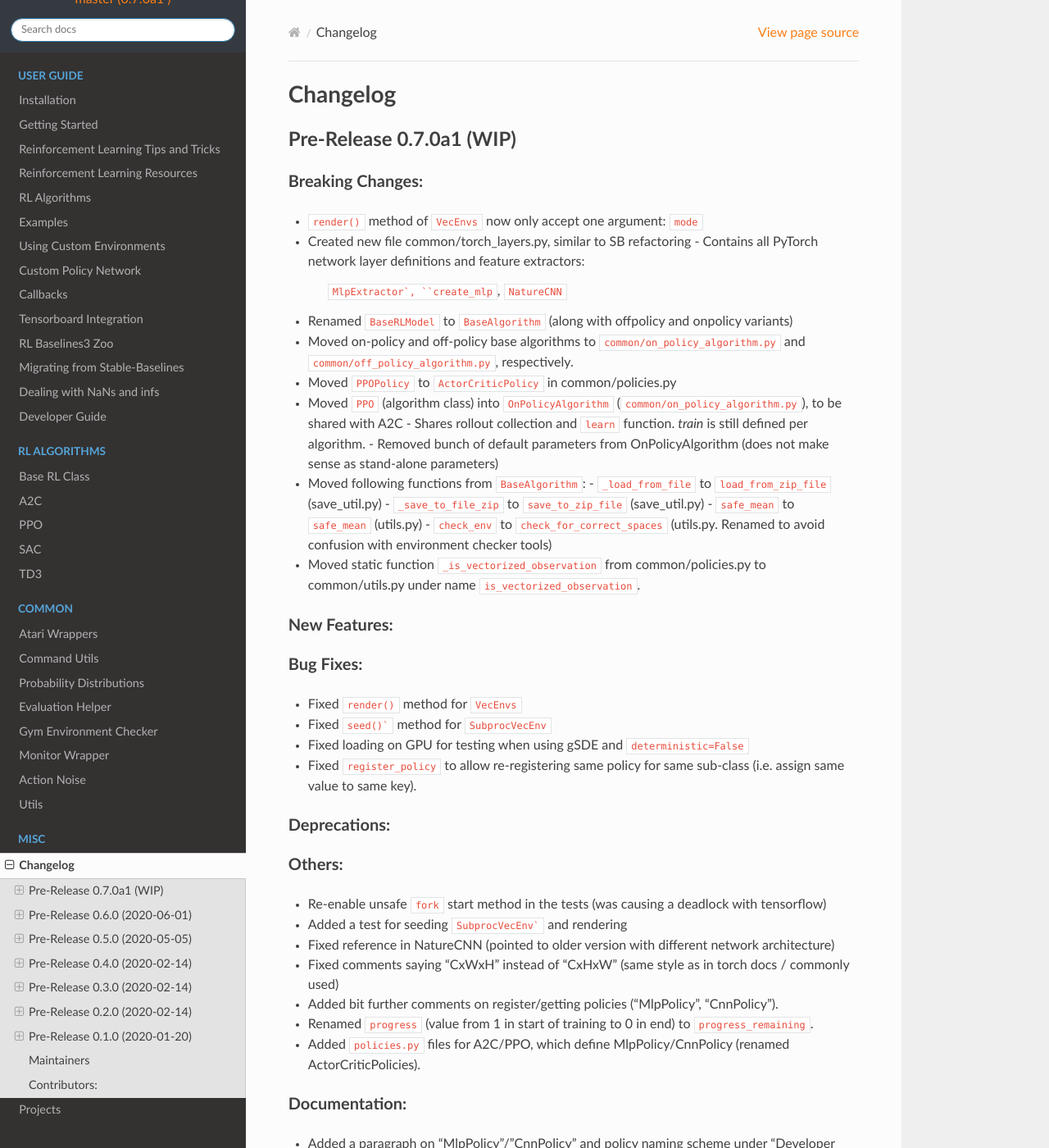
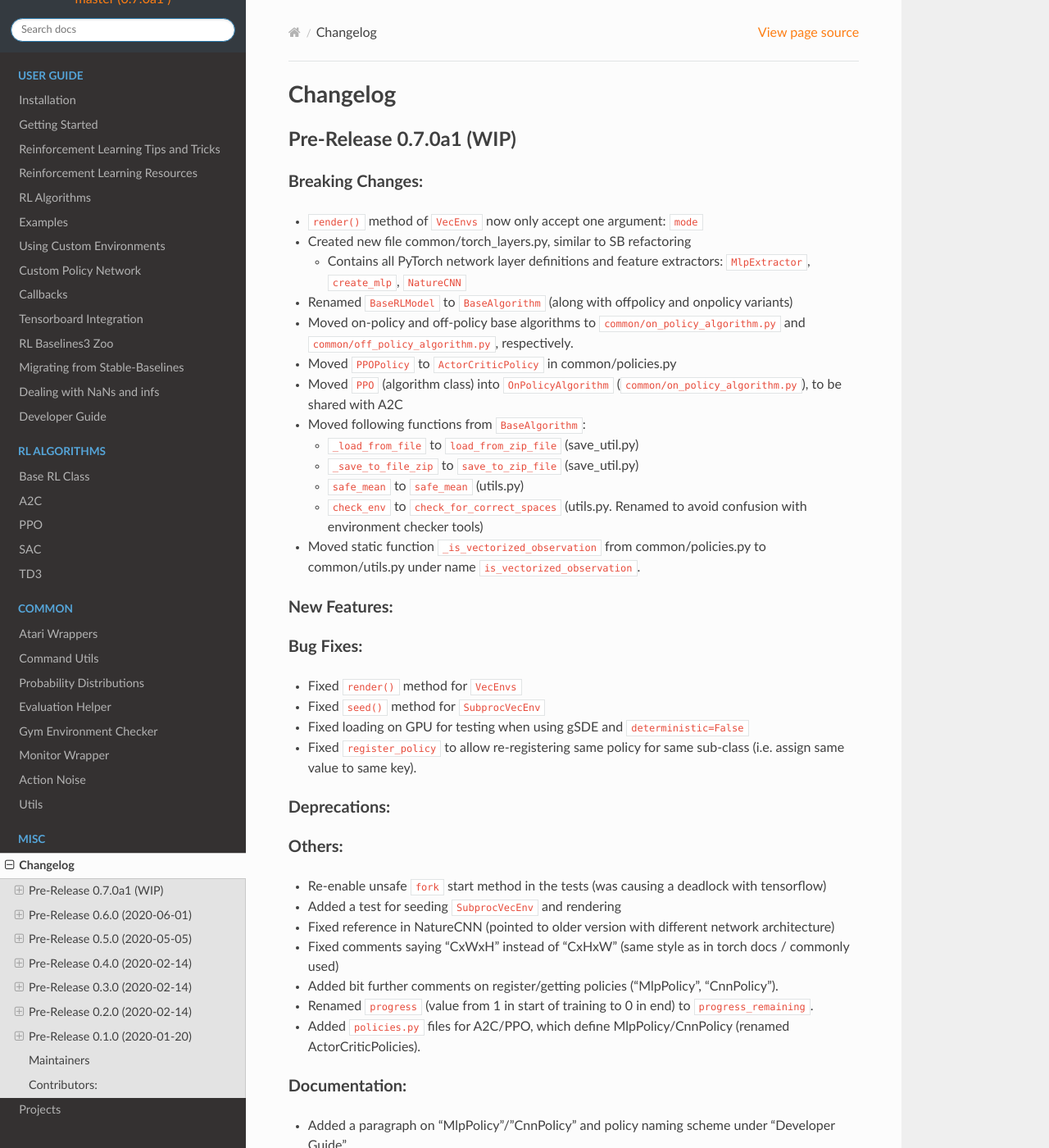
Before and after one commit to DLR-RM/stable-baselines3, a Sphinx documentation site: the page built from docs/misc/changelog.rst, in a window 1280 px wide and 1400 px high. Shown: the whole window at 82% size. Built offline with Sphinx 7.4.7 and the Read the Docs theme 2.0.0, drawn with Linux system fonts in a browser that asks for light colours; pages that are not in the unit, such as notebooks, are missing from menus; some of the changed text lies outside the part shown.

Commit message:
Clean changelog

````diff
--- a/docs/misc/changelog.rst
+++ b/docs/misc/changelog.rst
@@ -11,19 +11,20 @@ Breaking Changes:
 ^^^^^^^^^^^^^^^^^
 - ``render()`` method of ``VecEnvs`` now only accept one argument: ``mode``
 - Created new file common/torch_layers.py, similar to SB refactoring
-  - Contains all PyTorch network layer definitions and feature extractors:
-    ``MlpExtractor`, ``create_mlp``, ``NatureCNN``
+
+  - Contains all PyTorch network layer definitions and feature extractors: ``MlpExtractor``, ``create_mlp``, ``NatureCNN``
+
 - Renamed ``BaseRLModel`` to ``BaseAlgorithm`` (along with offpolicy and onpolicy variants)
 - Moved on-policy and off-policy base algorithms to ``common/on_policy_algorithm.py`` and ``common/off_policy_algorithm.py``, respectively.
 - Moved ``PPOPolicy`` to ``ActorCriticPolicy`` in common/policies.py
 - Moved ``PPO`` (algorithm class) into ``OnPolicyAlgorithm`` (``common/on_policy_algorithm.py``), to be shared with A2C
-  - Shares rollout collection and ``learn`` function. `train` is still defined per algorithm.
-  - Removed bunch of default parameters from OnPolicyAlgorithm (does not make sense as stand-alone parameters)
 - Moved following functions from ``BaseAlgorithm``:
+
   - ``_load_from_file`` to ``load_from_zip_file`` (save_util.py)
   - ``_save_to_file_zip`` to ``save_to_zip_file`` (save_util.py)
   - ``safe_mean`` to ``safe_mean`` (utils.py)
   - ``check_env`` to ``check_for_correct_spaces`` (utils.py. Renamed to avoid confusion with environment checker tools)
+
 - Moved static function ``_is_vectorized_observation`` from common/policies.py to common/utils.py under name ``is_vectorized_observation``.
 
 
@@ -33,7 +34,7 @@ New Features:
 Bug Fixes:
 ^^^^^^^^^^
 - Fixed ``render()`` method for ``VecEnvs``
-- Fixed ``seed()``` method for ``SubprocVecEnv``
+- Fixed ``seed()`` method for ``SubprocVecEnv``
 - Fixed loading on GPU for testing when using gSDE and ``deterministic=False``
 - Fixed ``register_policy`` to allow re-registering same policy for same sub-class (i.e. assign same value to same key).
 
@@ -43,7 +44,7 @@ Deprecations:
 Others:
 ^^^^^^^
 - Re-enable unsafe ``fork`` start method in the tests (was causing a deadlock with tensorflow)
-- Added a test for seeding ``SubprocVecEnv``` and rendering
+- Added a test for seeding ``SubprocVecEnv`` and rendering
 - Fixed reference in NatureCNN (pointed to older version with different network architecture)
 - Fixed comments saying "CxWxH" instead of "CxHxW" (same style as in torch docs / commonly used)
 - Added bit further comments on register/getting policies ("MlpPolicy", "CnnPolicy").
@@ -64,6 +65,7 @@ Breaking Changes:
 ^^^^^^^^^^^^^^^^^
 - Remove State-Dependent Exploration (SDE) support for ``TD3``
 - Methods were renamed in the logger:
+
   - ``logkv`` -> ``record``, ``writekvs`` -> ``write``, ``writeseq`` ->  ``write_sequence``,
   - ``logkvs`` -> ``record_dict``, ``dumpkvs`` -> ``dump``,
   - ``getkvs`` -> ``get_log_dict``, ``logkv_mean`` -> ``record_mean``,
````
Also changed, not shown: other parts of docs/misc/changelog.rst (+1 -1 lines).
